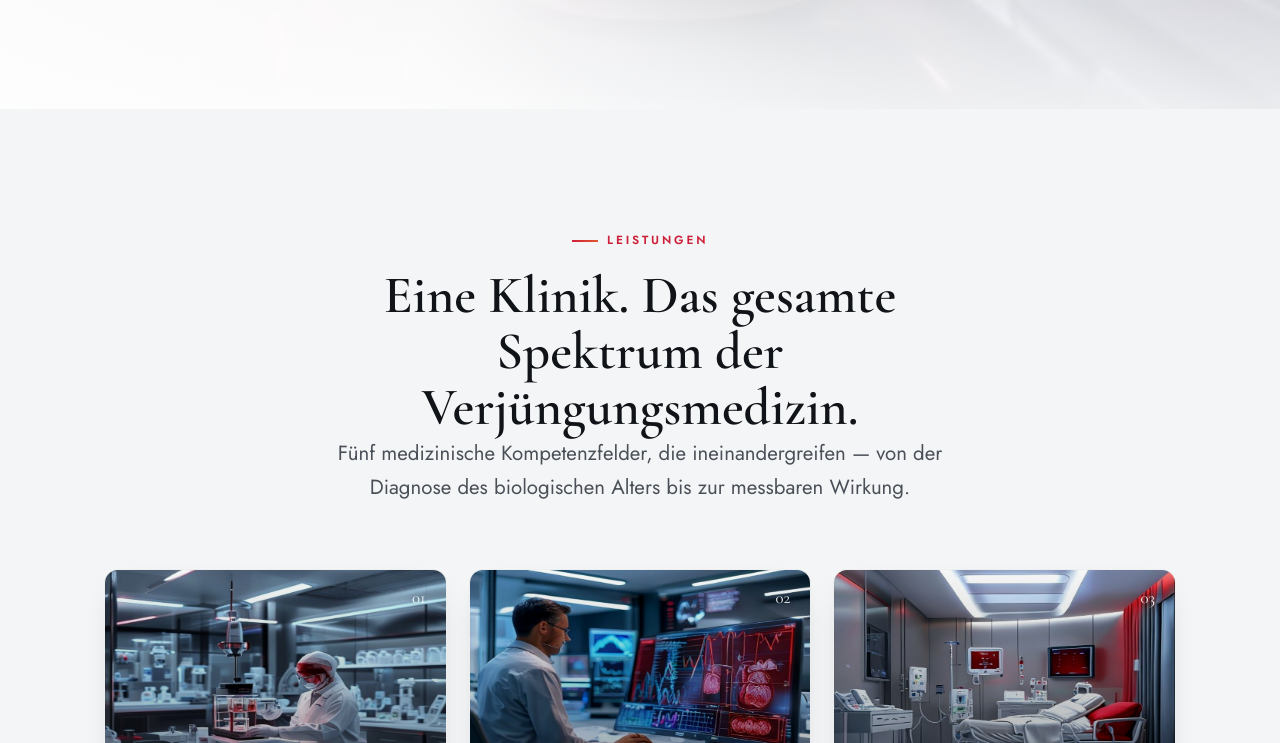
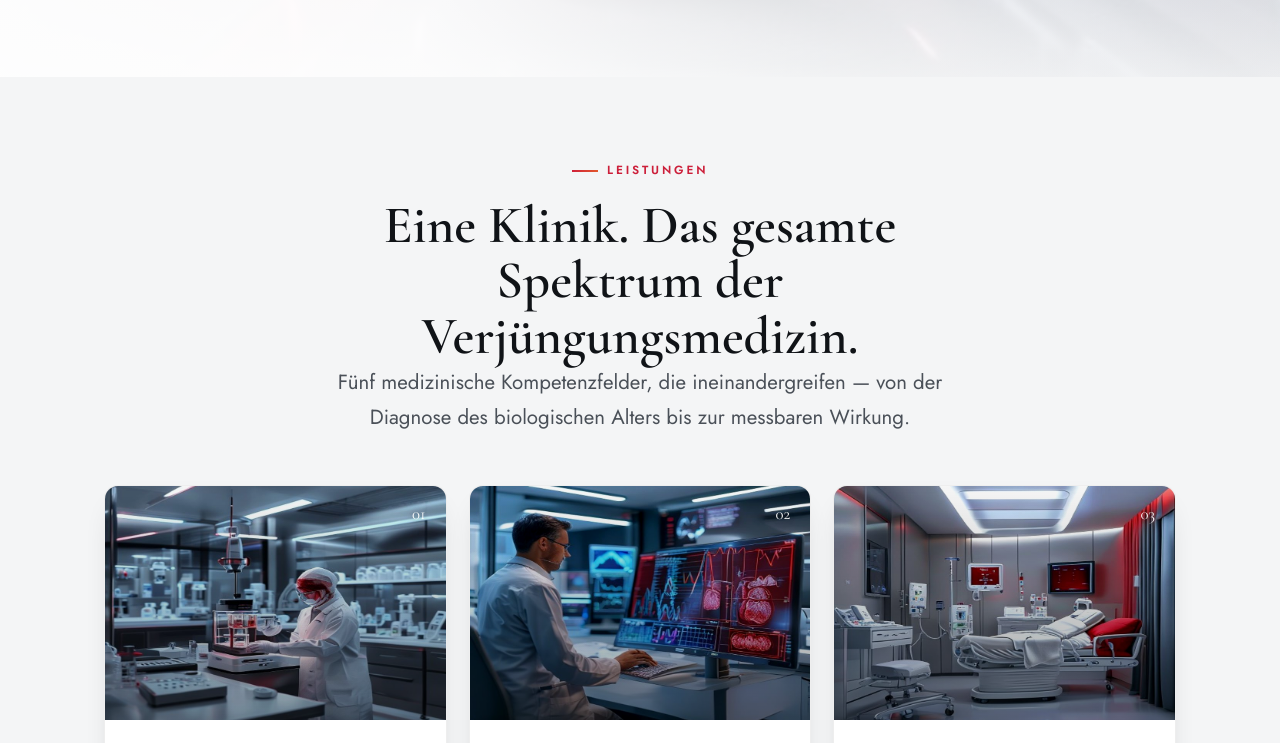
Before and after one commit to AhsanAman79/agecode-website, a plain HTML site: page index.html in a window 1280 px wide. Shown: the part 723-1466 px from the top of the page. Drawn offline with nearby package versions, Linux system fonts and the light colour scheme.

Commit message:
Geringere vertikale Abstaende zwischen Sektionen

```diff
--- a/styles.css
+++ b/styles.css
@@ -67,7 +67,7 @@ p strong{color:var(--ink);font-weight:600}
 
 /* ---------- Layout ---------- */
 .wrap{max-width:var(--maxw);margin:0 auto;padding-inline:var(--pad)}
-section{padding-block:clamp(58px,9vw,126px)}
+section{padding-block:clamp(40px,6vw,84px)}
 .divider{height:1px;background:linear-gradient(90deg,transparent,var(--line),transparent);border:0}
 
 /* ---------- Buttons ---------- */
@@ -147,7 +147,7 @@ section{padding-block:clamp(58px,9vw,126px)}
 @media (prefers-reduced-motion:reduce){.reveal{opacity:1;transform:none;transition:none}}
 
 /* ---------- Section head ---------- */
-.sec-head{max-width:64ch;margin-bottom:clamp(38px,5vw,66px)}
+.sec-head{max-width:64ch;margin-bottom:clamp(28px,4vw,50px)}
 .sec-head.center{margin-inline:auto;text-align:center}
 .sec-head.center .lead{margin-inline:auto}
 
```
